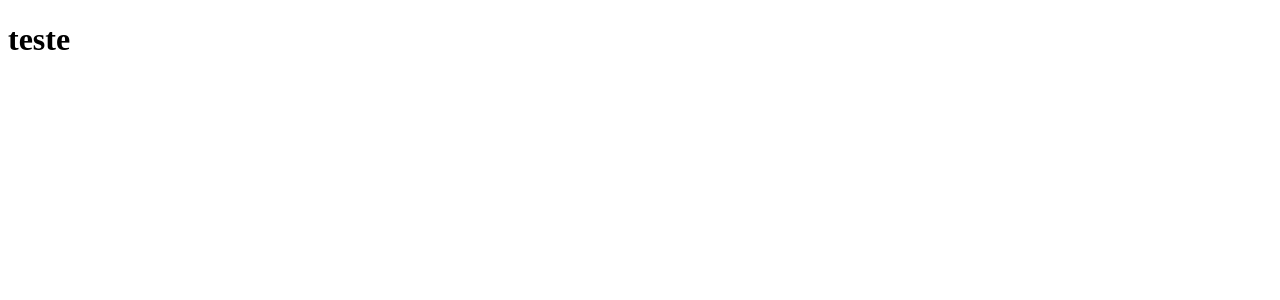
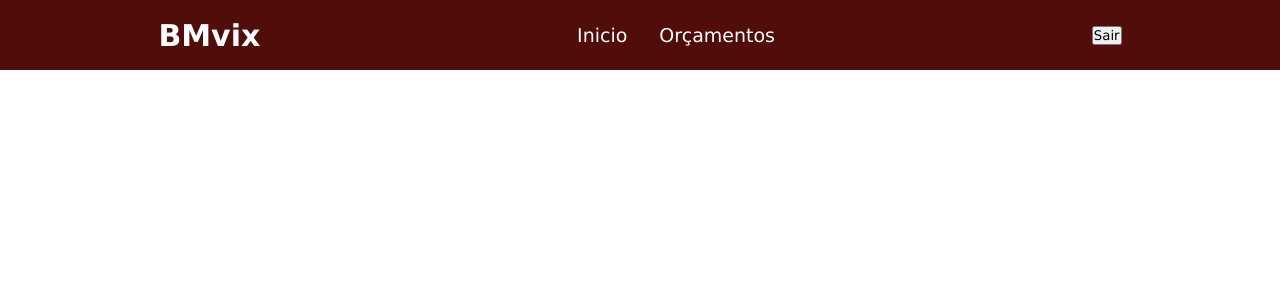
Before and after one commit to ygorp/sistema_orcamento, a Django app: page /home/ in a window 1280 px wide. Before the commit the part shown is almost empty. Shown: the top 300 px of the page. Run offline with Django 4.2, Linux system fonts and the light colour scheme; the visitor is signed in with stand-in values (Sample User, id 1).

Commit message:
criando o navbar da página home, criado a logo, um menu e estilizando

```diff
--- a/app_orcamento/templates/home.html
+++ b/app_orcamento/templates/home.html
@@ -1,11 +1,28 @@
+{% load static %}
 <!DOCTYPE html>
-<html lang="en">
+<html lang="pt-br">
 <head>
     <meta charset="UTF-8">
     <meta name="viewport" content="width=device-width, initial-scale=1.0">
     <title>Orçamento - inicio</title>
+
+    <link rel="stylesheet" href="{% static '/css/home.css' %}">
+
 </head>
 <body>
-    <h1>teste</h1>
+    <section class="nav-bar">
+        <nav class="nav">
+            <h1>BMvix</h1>
+
+            <ul class="menu">
+                <li><a href="#">Inicio</a></li>
+                <li><a href="#">Orçamentos</a></li>
+            </ul>
+
+            <div class="btn-logout">
+                <button type="submit">Sair</button>
+            </div>
+        </nav>
+    </section>
 </body>
 </html>
--- /dev/null
+++ b/static/css/home.css
@@ -0,0 +1,60 @@
+* {
+    margin: 0;
+    padding: 0;
+    box-sizing: border-box;
+    font-family: Verdana, Geneva, Tahoma, sans-serif;
+}
+
+.nav-bar {
+    width: 100%;
+}
+
+.nav {
+    display: flex;
+    align-items: center;
+    justify-content: space-around;
+    height: 70px;
+    background-color: #510D0A;
+}
+
+.nav h1 {
+    color: #FFFFFF;
+    font-size: 30px;
+    font-weight: 600;
+}
+
+.menu {
+    display: flex;
+    align-items: center;
+    list-style: none;
+    gap: 2rem;
+}
+
+.menu a {
+    position: relative;
+    color: #FFFFFF;
+    font-size: 19px;
+    font-weight: 500;
+    text-decoration: none;
+}
+
+.menu a:before {
+    content: "";
+    position: absolute;
+    width: 100%;
+    height: 3px;
+    bottom: 0;
+    left: 0;
+    background-color: #FFFFFF;
+    visibility: hidden;
+    -webkit-transform: scaleX(0);
+    transform: scaleX(0);
+    -webkit-transition: all 0.3s ease-in-out 0s;
+    transition: all 0.3s ease-in-out 0s;
+}
+
+.menu a:hover:before {
+    visibility: visible;
+    -webkit-transform: scaleX(1);
+    transform: scaleX(1);
+}
```
